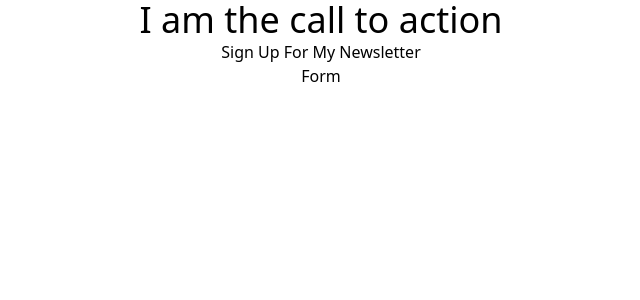
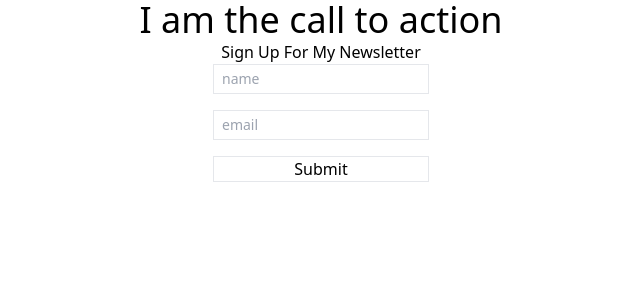
Before and after one commit to jasonawise/landingpage-template, a React (Create React App) app: page / in a window 1280 px wide. Shown: the top 300 px of the page, without its empty margins (319-959 px from the left). Built offline with nearby package versions, Linux system fonts and the light colour scheme.

Commit message:
creating and styling the form component

```diff
--- a/src/App.js
+++ b/src/App.js
@@ -1,4 +1,5 @@
 import CallToAction from './Components/CallToAction';
+import Form from './Components/Form';
 
 function App() {
   return (
@@ -7,7 +8,7 @@ function App() {
         heading="I am the call to action"
         content="Sign Up For My Newsletter"
       />
-      <div>Form</div>
+      <Form />
     </div>
   );
 }
--- /dev/null
+++ b/src/Components/Form.js
@@ -0,0 +1,21 @@
+/* eslint-disable prettier/prettier */
+/* eslint-disable  */
+
+import React from 'react'
+import PropTypes from 'prop-types'
+
+const Form = props => {
+  return (
+    <form className="flex sm:flex-col">
+      <input className="sm:mb-4" type="text" name="name" id="name" placeholder="name"/>
+      <input className="sm:mb-4" type="email" name="email" id="email" placeholder="email" />
+      <button type="submit">Submit</button>
+    </form>
+  )
+}
+
+Form.propTypes = {
+
+}
+
+export default Form
--- a/src/index.css
+++ b/src/index.css
@@ -9,4 +9,10 @@
   h1 {
     @apply text-4xl;
   }
+  input {
+    @apply p-1 pl-2 text-sm border border-solid
+  }
+  button {
+    @apply border border-solid
+  }
 }
```
